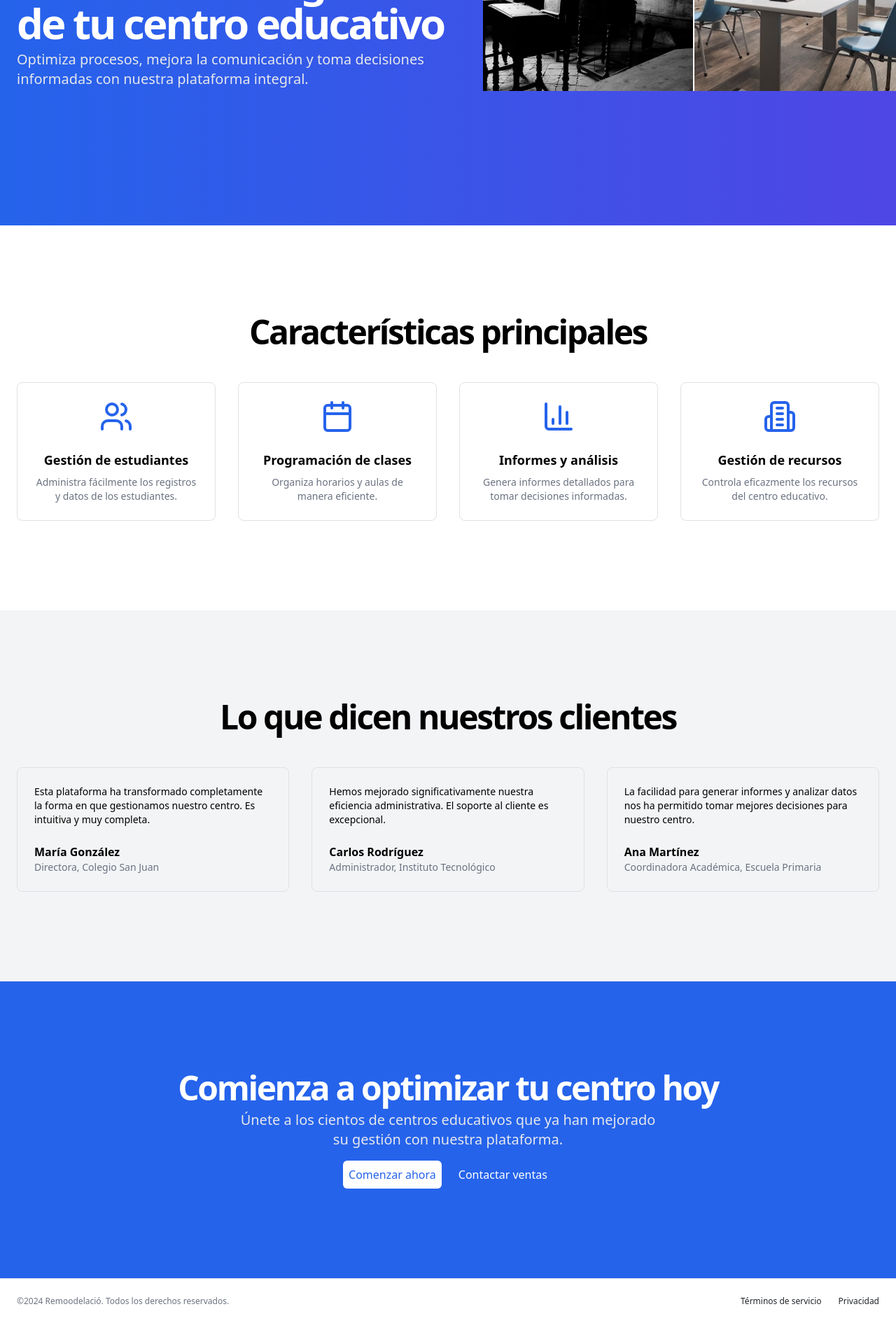
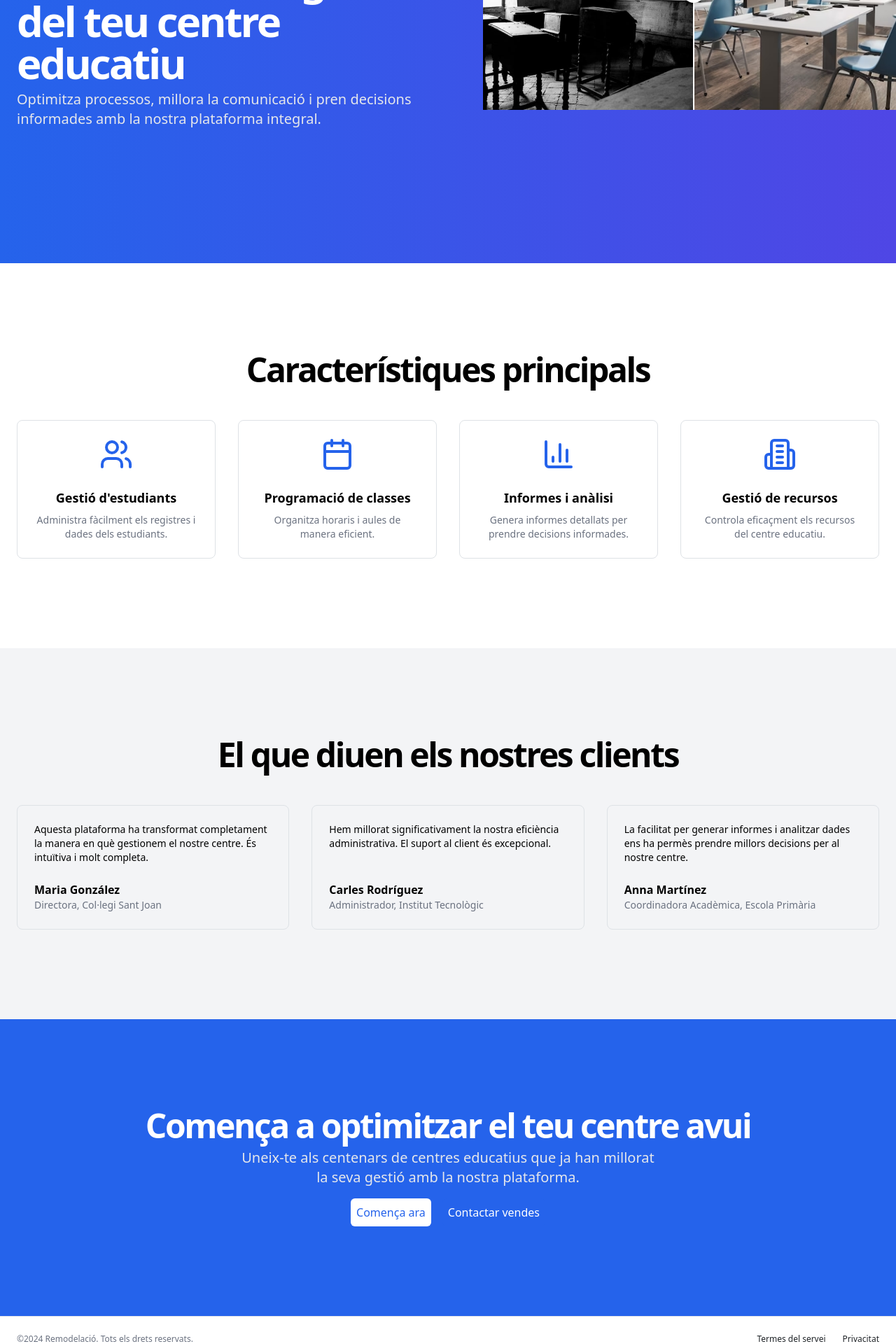
Before and after one commit to wilantr0/remoodelacio, a Next.js app: page / in a window 1280 px wide. Shown: the part 480-2400 px from the top of the page at 70% size. Before the commit the page ends 2371 px from the top, so only its background shows below. Built offline with nearby package versions, Linux system fonts and the light colour scheme.

Commit message:
canvi a català

```diff
--- a/src/app/(not protected)/about/page.js
+++ b/src/app/(not protected)/about/page.js
@@ -8,21 +8,21 @@ export default function About () {
           <div className="bg-blue-300 p-6 rounded-lg shadow-lg">
             <h2 className="text-2xl font-bold mb-4 text-blue-800">¿Quiénes Somos?</h2>
             <p className="text-blue-900">
-              Som un equip de desenvolupadors apassionats amb la missió de millorar l'accessibilitat i l'eficiència en l'educació a través de solucions tecnològiques innovadores.
+              Som un equip de desenvolupadors apassionats amb la missió de millorar l&#39;accessibilitat i l&#39;eficiència en l&#39;educació a través de solucions tecnològiques innovadores.
             </p>
           </div>
 
           <div className="bg-blue-100 p-6 rounded-lg shadow-lg">
             <h2 className="text-2xl font-bold mb-4 text-blue-800">Nuestra Misión</h2>
             <p className="text-blue-900">
-            Crear eines que permetin als estudiants i professors maximitzar el seu potencial i fer l'aprenentatge més accessible per a tothom.
+            Crear eines que permetin als estudiants i professors maximitzar el seu potencial i fer l&#39;aprenentatge més accessible per a tothom.
             </p>
           </div>
 
           <div className="bg-blue-300 p-6 rounded-lg shadow-lg">
             <h2 className="text-2xl font-bold mb-4 text-blue-800">Nuestro Impacto</h2>
             <p className="text-blue-900">
-              A través de les nostres plataformes, hem facilitat l'aprenentatge a milers d'estudiants, permetent-los un accés més fàcil als recursos educatius.
+              A través de les nostres plataformes, hem facilitat l&#39;aprenentatge a milers d&#39;estudiants, permetent-los un accés més fàcil als recursos educatius.
             </p>
           </div>
         </div>
--- a/src/app/(not protected)/contact/page.js
+++ b/src/app/(not protected)/contact/page.js
@@ -39,7 +39,7 @@ const Contact = () => {
   return (
     <section className="py-10 bg-blue-50">
       <div className="container mx-auto">
-        <h1 className="text-4xl font-bold text-center mb-10 text-blue-700">Contacta'ns</h1>
+        <h1 className="text-4xl font-bold text-center mb-10 text-blue-700">Contacta&#39;ns</h1>
 
         <form onSubmit={handleSubmit} className="max-w-md mx-auto bg-blue-100 p-8 rounded-lg shadow-lg">
           <div className="mb-4">
@@ -89,7 +89,7 @@ const Contact = () => {
           </button>
 
           {status === 'success' && <p className="mt-4 text-green-600">Missatge enviat amb èxit</p>}
-          {status === 'error' && <p className="mt-4 text-red-600">Error a l'enviar el missatge. Intenti-ho de nou.</p>}
+          {status === 'error' && <p className="mt-4 text-red-600">Error a l&#39;enviar el missatge. Intenti-ho de nou.</p>}
         </form>
       </div>
     </section>
--- a/src/app/(protected)/assistance/page.tsx
+++ b/src/app/(protected)/attendance/page.tsx
@@ -8,7 +8,7 @@ export default async function AsistenciaPage() {
 
 	return (
     <div className="container mx-auto p-4">
-      <h1 className="text-2xl font-bold mb-4">Control d'Asistència</h1>
+      <h1 className="text-2xl font-bold mb-4">Control d&#39;Asistència</h1>
 
       <div className="relative overflow-x-auto shadow-md sm:rounded-lg">
         <div className="pb-4 bg-white dark:bg-gray-900">
--- a/src/app/(protected)/c/[clase]/t/[tarea]/page.js
+++ b/src/app/(protected)/c/[clase]/t/[tarea]/page.js
@@ -10,7 +10,7 @@ export default function Tarea () {
 
   return (
     <section>
-      <h1>Tasques</h1>
+      <h1>Tarea</h1>
     </section>
   )
 }
--- a/src/app/(protected)/dashboard/page.js
+++ b/src/app/(protected)/dashboard/page.js
@@ -44,12 +44,12 @@ export default async function LoggedPage () {
                 <a href='/calendar' className='p-4 border-[1.5px] border-neutral-800 rounded-md shadow-inner decoration-transparent text-black flex flex-col items-center justify-center'>
                   <Calendar className='h-12 w-12 mb-4 text-blue-600' />
                   <h3 className='text-lg font-bold mb-2'>Calendari</h3>
-                  <p className='text-sm text-neutral-600 text-center'>Afegeix i visualitza recordatoris d'exàmenes i tasques</p>
+                  <p className='text-sm text-neutral-600 text-center'>Afegeix i visualitza recordatoris d&#39;exàmenes i tasques</p>
                 </a>
                 <a href='/assistance' className='p-4 border-[1.5px] border-neutral-800 rounded-md shadow-inner decoration-transparent text-black flex flex-col items-center justify-center'>
                   <CheckCircle className='h-12 w-12 mb-4 text-blue-600' />
                   <h3 className='text-lg font-bold mb-2'>Asistència</h3>
-                  <p className='text-sm text-neutral-600 text-center'>Controla l'asistència a les teves classes</p>
+                  <p className='text-sm text-neutral-600 text-center'>Controla l&#39;asistència a les teves classes</p>
                 </a>
                 <a href='/bloc' className='p-4 border-[1.5px] border-neutral-800 rounded-md shadow-inner decoration-transparent text-black flex flex-col items-center justify-center'>
                   <Notebook className='h-12 w-12 mb-4 text-blue-600' />
--- a/src/app/page.tsx
+++ b/src/app/page.tsx
@@ -2,8 +2,6 @@ import ImageComparison from '@/components/CompareImages'
 import { Users, Calendar, BarChart3, Building2 } from 'lucide-react'
 import './globals.css'
 import NavBar from '@/components/NavBar'
-
-
 
 export default function NotLoggedPage () {
   return (
@@ -18,10 +16,10 @@ export default function NotLoggedPage () {
                   <h1 className='text-5xl text-indigo-100 font-bold tracking-tighter sm:text-7xl xl:text-8xl/none'>Remoodelació</h1>
                   <span className='block border-2 border-white h-0 w-full my-4' />
                   <h2 className='text-3xl  font-bold tracking-tighter sm:text-5xl xl:text-6xl/none'>
-                    Revoluciona la gestión de tu centro educativo
+                    Revoluciona la gestió del teu centre educatiu
                   </h2>
                   <p className='max-w-[600px] text-gray-200 md:text-xl'>
-                    Optimiza procesos, mejora la comunicación y toma decisiones informadas con nuestra plataforma integral.
+                    Optimitza processos, millora la comunicació i pren decisions informades amb la nostra plataforma integral.
                   </p>
                 </div>
               </div>
@@ -31,69 +29,67 @@ export default function NotLoggedPage () {
                   beforeImage='/claseAntigua.jpg'
                   afterImage='/claseNueva.jpg'
                 />
-
               </div>
             </div>
           </div>
         </section>
         <section className='w-full py-12 md:py-24 lg:py-32 flex justify-center items-center bg-white'>
           <div className='container px-4 md:px-6'>
-            <h3 className='text-3xl font-bold tracking-tighter sm:text-5xl text-center mb-12 text-black'>Características principales</h3>
+            <h3 className='text-3xl font-bold tracking-tighter sm:text-5xl text-center mb-12 text-black'>Característiques principals</h3>
             <div className='grid grid-cols-1 md:grid-cols-2 lg:grid-cols-4 gap-8'>
               <div className='border border-gray-700 rounded-lg flex flex-col items-center p-6'>
                   <Users className='h-12 w-12 mb-4 text-blue-600' />
-                  <h3 className='text-lg font-bold mb-2 text-black'>Gestión de estudiantes</h3>
-                  <p className='text-center text-sm text-gray-500 dark:text-gray-400'>Administra fácilmente los registros y datos de los estudiantes.</p>
+                  <h3 className='text-lg font-bold mb-2 text-black'>Gestió d&#39;estudiants</h3>
+                  <p className='text-center text-sm text-gray-500 dark:text-gray-400'>Administra fàcilment els registres i dades dels estudiants.</p>
               </div>
               <div className='border border-gray-700 rounded-lg flex flex-col items-center p-6'>
                   <Calendar className='h-12 w-12 mb-4 text-blue-600' />
-                  <h3 className='text-lg font-bold mb-2 text-black'>Programación de clases</h3>
-                  <p className='text-center text-sm text-gray-500 dark:text-gray-400'>Organiza horarios y aulas de manera eficiente.</p>
+                  <h3 className='text-lg font-bold mb-2 text-black'>Programació de classes</h3>
+                  <p className='text-center text-sm text-gray-500 dark:text-gray-400'>Organitza horaris i aules de manera eficient.</p>
               </div>
               <div className='border border-gray-700 rounded-lg flex flex-col items-center p-6'>
                   <BarChart3 className='h-12 w-12 mb-4 text-blue-600' />
-                  <h3 className='text-lg font-bold mb-2 text-black'>Informes y análisis</h3>
-                  <p className='text-center text-sm text-gray-500 dark:text-gray-400'>Genera informes detallados para tomar decisiones informadas.</p>
+                  <h3 className='text-lg font-bold mb-2 text-black'>Informes i anàlisi</h3>
+                  <p className='text-center text-sm text-gray-500 dark:text-gray-400'>Genera informes detallats per prendre decisions informades.</p>
               </div>
               <div className='border border-gray-700 rounded-lg flex flex-col items-center p-6'>
                   <Building2 className='h-12 w-12 mb-4 text-blue-600' />
-                  <h3 className='text-lg font-bold mb-2 text-black'>Gestión de recursos</h3>
-                  <p className='text-center text-sm text-gray-500 dark:text-gray-400'>Controla eficazmente los recursos del centro educativo.</p>
+                  <h3 className='text-lg font-bold mb-2 text-black'>Gestió de recursos</h3>
+                  <p className='text-center text-sm text-gray-500 dark:text-gray-400'>Controla eficaçment els recursos del centre educatiu.</p>
               </div>
             </div>
           </div>
         </section>
         <section className='w-full py-12 md:py-24 lg:py-32 bg-gray-100 flex justify-center items-center'>
           <div className='container px-4 md:px-6'>
-            <h3 className='text-3xl font-bold tracking-tighter sm:text-5xl text-center text-black mb-12'>Lo que dicen nuestros clientes</h3>
+            <h3 className='text-3xl font-bold tracking-tighter sm:text-5xl text-center text-black mb-12'>El que diuen els nostres clients</h3>
             <div className='grid grid-cols-1 md:grid-cols-2 lg:grid-cols-3 gap-8'>
               <div className='border border-gray-700 rounded-lg flex flex-col items-start justify-between p-6'>
                   <p className='text-sm text-black dark:text-black mb-4 '>
-                    Esta plataforma ha transformado completamente la forma en que gestionamos nuestro centro. Es intuitiva y muy completa.
+                    Aquesta plataforma ha transformat completament la manera en què gestionem el nostre centre. És intuïtiva i molt completa.
                   </p>
                   <section>
-                    <p className='font-semibold text-black '>María González</p>
-                    <p className='text-sm text-gray-500 dark:text-gray-400'>Directora, Colegio San Juan</p>
+                    <p className='font-semibold text-black '>Maria González</p>
+                    <p className='text-sm text-gray-500 dark:text-gray-400'>Directora, Col·legi Sant Joan</p>
                   </section>
               </div>
               <div className='border border-gray-700 rounded-lg flex flex-col items-start justify-between p-6'>
                   <p className='text-sm text-black dark:text-black mb-4 '>
-                    Hemos mejorado significativamente nuestra eficiencia administrativa. El soporte al cliente es excepcional.
+                    Hem millorat significativament la nostra eficiència administrativa. El suport al client és excepcional.
                   </p>
                   <section>
-                    <p className='font-semibold text-black '>Carlos Rodríguez</p>
-                    <p className='text-sm text-gray-500 dark:text-gray-400'>Administrador, Instituto Tecnológico</p>
+                    <p className='font-semibold text-black '>Carles Rodríguez</p>
+                    <p className='text-sm text-gray-500 dark:text-gray-400'>Administrador, Institut Tecnològic</p>
                   </section>
               </div>
               <div className='border border-gray-700 rounded-lg flex flex-col items-start justify-between p-6'>
                   <p className='text-sm text-black dark:text-black mb-4 '>
-                    La facilidad para generar informes y analizar datos nos ha permitido tomar mejores decisiones para nuestro centro.
+                    La facilitat per generar informes i analitzar dades ens ha permès prendre millors decisions per al nostre centre.
                   </p>
                   <section>
-                    <p className='font-semibold text-black '>Ana Martínez</p>
-                    <p className='text-sm text-gray-500 dark:text-gray-400'>Coordinadora Académica, Escuela Primaria</p>
+                    <p className='font-semibold text-black '>Anna Martínez</p>
+                    <p className='text-sm text-gray-500 dark:text-gray-400'>Coordinadora Acadèmica, Escola Primària</p>
                   </section>
-
               </div>
             </div>
           </div>
@@ -102,24 +98,24 @@ export default function NotLoggedPage () {
           <div className='container px-4 md:px-6'>
             <div className='flex flex-col items-center space-y-4 text-center text-white'>
               <div className='space-y-2'>
-                <h3 className='text-3xl font-bold tracking-tighter sm:text-5xl'>Comienza a optimizar tu centro hoy</h3>
+                <h3 className='text-3xl font-bold tracking-tighter sm:text-5xl'>Comença a optimitzar el teu centre avui</h3>
                 <p className='mx-auto max-w-[600px] text-gray-200 md:text-xl'>
-                  Únete a los cientos de centros educativos que ya han mejorado su gestión con nuestra plataforma.
+                  Uneix-te als centenars de centres educatius que ja han millorat la seva gestió amb la nostra plataforma.
                 </p>
               </div>
               <div className='space-x-4'>
-                <button className='p-2 rounded-md bg-white text-blue-600 hover:bg-gray-100'>Comenzar ahora</button>
-                <button className='p-2 rounded-md text-white border-white bg-blue-600 hover:bg-white/10'>Contactar ventas</button>
+                <button className='p-2 rounded-md bg-white text-blue-600 hover:bg-gray-100'>Comença ara</button>
+                <button className='p-2 rounded-md text-white border-white bg-blue-600 hover:bg-white/10'>Contactar vendes</button>
               </div>
             </div>
           </div>
         </section>
       </main>
       <footer className='flex flex-col gap-2 sm:flex-row py-6 w-full shrink-0 items-center px-4 md:px-6 border-t'>
-        <p className='text-xs text-gray-500 dark:text-gray-400'>©2024 Remoodelació. Todos los derechos reservados.</p>
+        <p className='text-xs text-gray-500 dark:text-gray-400'>©2024 Remodelació. Tots els drets reservats.</p>
         <nav className='sm:ml-auto flex gap-4 sm:gap-6'>
-          <a className='text-xs hover:underline underline-offset-4' href='#'>Términos de servicio</a>
-          <a className='text-xs hover:underline underline-offset-4' href='#'>Privacidad</a>
+          <a className='text-xs hover:underline underline-offset-4' href='#'>Termes del servei</a>
+          <a className='text-xs hover:underline underline-offset-4' href='#'>Privacitat</a>
         </nav>
       </footer>
     </div>
--- a/src/components/LoggedNavBar.js
+++ b/src/components/LoggedNavBar.js
@@ -10,9 +10,9 @@ export default function LoggedNavBar () {
           <Image src='/logoN.png' alt='Logo' width={150} height={40} className='h-10 w-auto' />
         </a>
         <nav className='hidden md:flex space-x-8'>
-          <a className='text-sm font-medium hover:text-blue-600 decoration-transparent' href='/c'>Clases</a>
+          <a className='text-sm font-medium hover:text-blue-600 decoration-transparent' href='/c'>Classes</a>
           <a className='text-sm font-medium hover:text-blue-600 decoration-transparent' href='/calendar'>Agenda</a>
-          <a className='text-sm font-medium hover:text-blue-600 decoration-transparent' href='/assistance'>Asistencia</a>
+          <a className='text-sm font-medium hover:text-blue-600 decoration-transparent' href='/attendance'>Asistència</a>
           <a className='text-sm font-medium hover:text-blue-600 decoration-transparent' href='/bloc'>Bloc</a>
         </nav>
         <div className='flex-shrink-0'>
```
Also changed, not shown: src/app/(auth)/login/page.js (+23 -14 lines), src/app/(auth)/signup/page.js (+97 -14 lines), src/components/NavBar.js (+4 -4 lines).
